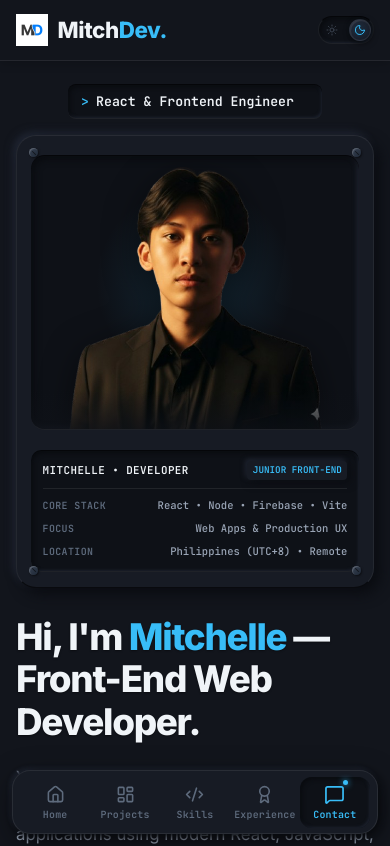
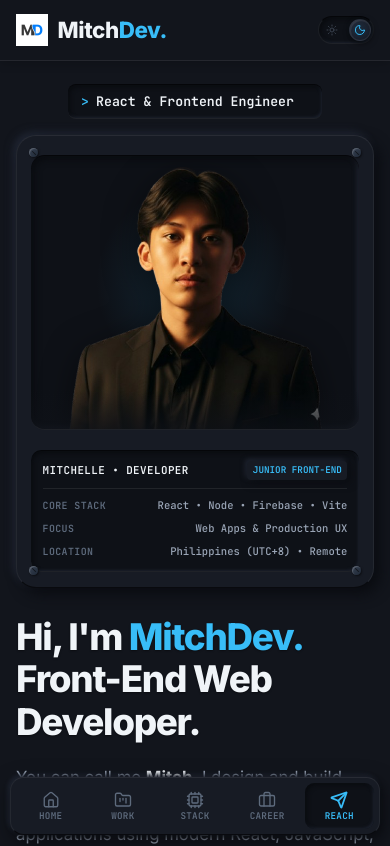
Before and after one commit to DmitzDev/Personal-PortfolioDev, a React (Vite) app: page / in a window 390 px wide. Shown: the top 846 px of the page. Built offline with nearby package versions, Linux system fonts and the light colour scheme.

Commit message:
improving the unecessary Navbar HAHAHAHA

```diff
--- a/src/components/Hero/Hero.jsx
+++ b/src/components/Hero/Hero.jsx
@@ -52,7 +52,7 @@ export function Hero() {
           </div>
 
           <h1 className="hero-title">
-            Hi, I'm <span className="title-accent">{personalInfo.name}</span> — Front-End Web Developer.
+            Hi, I'm <span className="title-accent">MitchDev.</span> Front-End Web Developer.
           </h1>
 
           <p className="hero-description">
--- a/src/components/Navbar/MobileBottomNav.css
+++ b/src/components/Navbar/MobileBottomNav.css
@@ -1,119 +1,111 @@
-/* Professional Precision Mobile Navigation Dock */
-.mobile-bottom-nav-container {
+/* ==========================================================================
+   MOBILE BOTTOM NAV — HARDWARE INSTRUMENT DOCK
+   Mirrors the desktop nav's skeuomorphic pill bar aesthetic.
+   Each nav item is a tactile keycap that depresses when active.
+   ========================================================================== */
+
+.mobnav-dock-root {
   display: none;
 }
 
 @media (max-width: 1024px) {
-  .mobile-bottom-nav-container {
+  .mobnav-dock-root {
     display: block;
     position: fixed;
     bottom: 0;
     left: 0;
     right: 0;
-    width: 100%;
-    max-width: 100%;
     z-index: 1000;
-    box-sizing: border-box;
     pointer-events: none;
-    padding: 0 0.75rem max(0.6rem, env(safe-area-inset-bottom)) 0.75rem;
+    padding: 0 0.65rem max(0.55rem, env(safe-area-inset-bottom)) 0.65rem;
   }
 
-  .mobile-dock-nav {
+  /* ── Dock Chassis ──
+     Matches the desktop .nav-links pill bar: extruded body,
+     bevel highlights, same border-radius language. */
+  .mobnav-dock {
     pointer-events: auto;
     width: 100%;
-    max-width: 520px;
+    max-width: 420px;
     margin: 0 auto;
     background: var(--bg-secondary);
-    border: 1px solid var(--border);
+    border-radius: 0.85rem;
+    box-shadow:
+      var(--skeuo-extruded-sm),
+      0 8px 24px rgba(0, 0, 0, 0.35);
     border-top: 1px solid var(--skeuo-bevel-top);
-    border-radius: 1.15rem;
-    box-shadow: 0 8px 30px rgba(0, 0, 0, 0.4), var(--skeuo-extruded-sm);
-    padding: 0.35rem 0.45rem;
-    backdrop-filter: blur(16px);
-    -webkit-backdrop-filter: blur(16px);
+    border-bottom: 1px solid var(--skeuo-bevel-bottom);
+    border-left: var(--skeuo-border);
+    border-right: var(--skeuo-border);
+    padding: 0.3rem;
   }
 
-  .mobile-dock-list {
+  .mobnav-list {
     display: flex;
-    align-items: center;
-    justify-content: space-around;
+    align-items: stretch;
+    justify-content: space-between;
     list-style: none;
     margin: 0;
     padding: 0;
-    width: 100%;
+    gap: 0.2rem;
   }
 
-  .mobile-dock-item {
+  .mobnav-slot {
     flex: 1;
     display: flex;
-    justify-content: center;
+    min-width: 0;
   }
 
-  .dock-btn {
+  /* ── Key Button ──
+     Each nav item is a physical keycap. Default state is raised (extruded).
+     Active state is pressed in (recessed) with accent color. */
+  .mobnav-key {
     display: flex;
     flex-direction: column;
     align-items: center;
     justify-content: center;
+    gap: 0.2rem;
     width: 100%;
-    padding: 0.4rem 0.2rem;
-    border-radius: 0.75rem;
+    padding: 0.5rem 0.15rem;
+    border-radius: 0.6rem;
     background: transparent;
     border: none;
     color: var(--text-muted);
     cursor: pointer;
-    transition: all 0.2s cubic-bezier(0.4, 0, 0.2, 1);
     -webkit-tap-highlight-color: transparent;
+    transition:
+      color 0.15s ease,
+      background 0.15s ease,
+      box-shadow 0.15s ease,
+      transform 0.1s ease;
     position: relative;
   }
 
-  .dock-btn:active {
-    transform: scale(0.92);
+  .mobnav-key:active {
+    transform: scale(0.94);
   }
 
-  .dock-icon-wrapper {
-    position: relative;
-    display: flex;
-    align-items: center;
-    justify-content: center;
-    height: 22px;
+  /* ── Key Label ── */
+  .mobnav-key-label {
+    font-family: 'JetBrains Mono', monospace;
+    font-size: 0.58rem;
+    font-weight: 600;
+    letter-spacing: 0.03em;
+    text-transform: uppercase;
+    line-height: 1;
+    transition: color 0.15s ease;
   }
 
-  .dock-icon {
-    transition: transform 0.2s ease, color 0.2s ease;
-  }
-
-  .dock-active-dot {
-    position: absolute;
-    top: -3px;
-    right: -4px;
-    width: 5px;
-    height: 5px;
-    border-radius: 50%;
-    background: var(--accent);
-    box-shadow: 0 0 6px var(--accent);
-  }
-
-  .dock-label {
-    font-family: 'JetBrains Mono', monospace;
-    font-size: 0.62rem;
-    font-weight: 600;
-    letter-spacing: 0.02em;
-    margin-top: 0.2rem;
-    transition: color 0.2s ease;
-  }
-
-  .dock-btn.active {
+  /* ── Pressed State ──
+     Mirrors .nav-link.active from the desktop nav:
+     recessed shadow, accent color, bg-tertiary fill. */
+  .mobnav-key.pressed {
     color: var(--accent);
     background: var(--bg-tertiary);
     box-shadow: var(--skeuo-recessed-sm);
   }
 
-  .dock-btn.active .dock-icon {
-    color: var(--accent);
-    transform: scale(1.08);
-  }
-
-  .dock-btn.active .dock-label {
+  .mobnav-key.pressed .mobnav-key-label {
     color: var(--accent);
     font-weight: 700;
   }
--- a/src/components/Navbar/MobileBottomNav.jsx
+++ b/src/components/Navbar/MobileBottomNav.jsx
@@ -1,40 +1,34 @@
 import React from 'react';
-import { Home, LayoutDashboard, Code2, Award, MessageSquare } from 'lucide-react';
+import { Home, FolderKanban, Cpu, Briefcase, Send } from 'lucide-react';
 import './MobileBottomNav.css';
 
 const navItems = [
   { id: 'hero', label: 'Home', icon: Home },
-  { id: 'projects', label: 'Projects', icon: LayoutDashboard },
-  { id: 'skills', label: 'Skills', icon: Code2 },
-  { id: 'experience', label: 'Experience', icon: Award },
-  { id: 'contact', label: 'Contact', icon: MessageSquare },
+  { id: 'projects', label: 'Work', icon: FolderKanban },
+  { id: 'skills', label: 'Stack', icon: Cpu },
+  { id: 'experience', label: 'Career', icon: Briefcase },
+  { id: 'contact', label: 'Reach', icon: Send },
 ];
 
 export function MobileBottomNav({ activeSection, scrollTo }) {
-  const handleNavClick = (id) => {
-    scrollTo(id);
-  };
-
   return (
-    <div className="mobile-bottom-nav-container">
-      <nav className="mobile-dock-nav" aria-label="Mobile Navigation">
-        <ul className="mobile-dock-list">
+    <div className="mobnav-dock-root">
+      <nav className="mobnav-dock" aria-label="Mobile Navigation">
+        <ul className="mobnav-list">
           {navItems.map((item) => {
             const Icon = item.icon;
             const isActive = activeSection === item.id;
             return (
-              <li key={item.id} className="mobile-dock-item">
+              <li key={item.id} className="mobnav-slot">
                 <button
                   type="button"
-                  className={`dock-btn ${isActive ? 'active' : ''}`}
-                  onClick={() => handleNavClick(item.id)}
+                  className={`mobnav-key ${isActive ? 'pressed' : ''}`}
+                  onClick={() => scrollTo(item.id)}
                   aria-label={item.label}
+                  aria-current={isActive ? 'page' : undefined}
                 >
-                  <span className="dock-icon-wrapper">
-                    <Icon size={19} className="dock-icon" />
-                    {isActive && <span className="dock-active-dot" />}
-                  </span>
-                  <span className="dock-label">{item.label}</span>
+                  <Icon size={18} strokeWidth={isActive ? 2.4 : 1.8} />
+                  <span className="mobnav-key-label">{item.label}</span>
                 </button>
               </li>
             );
```
